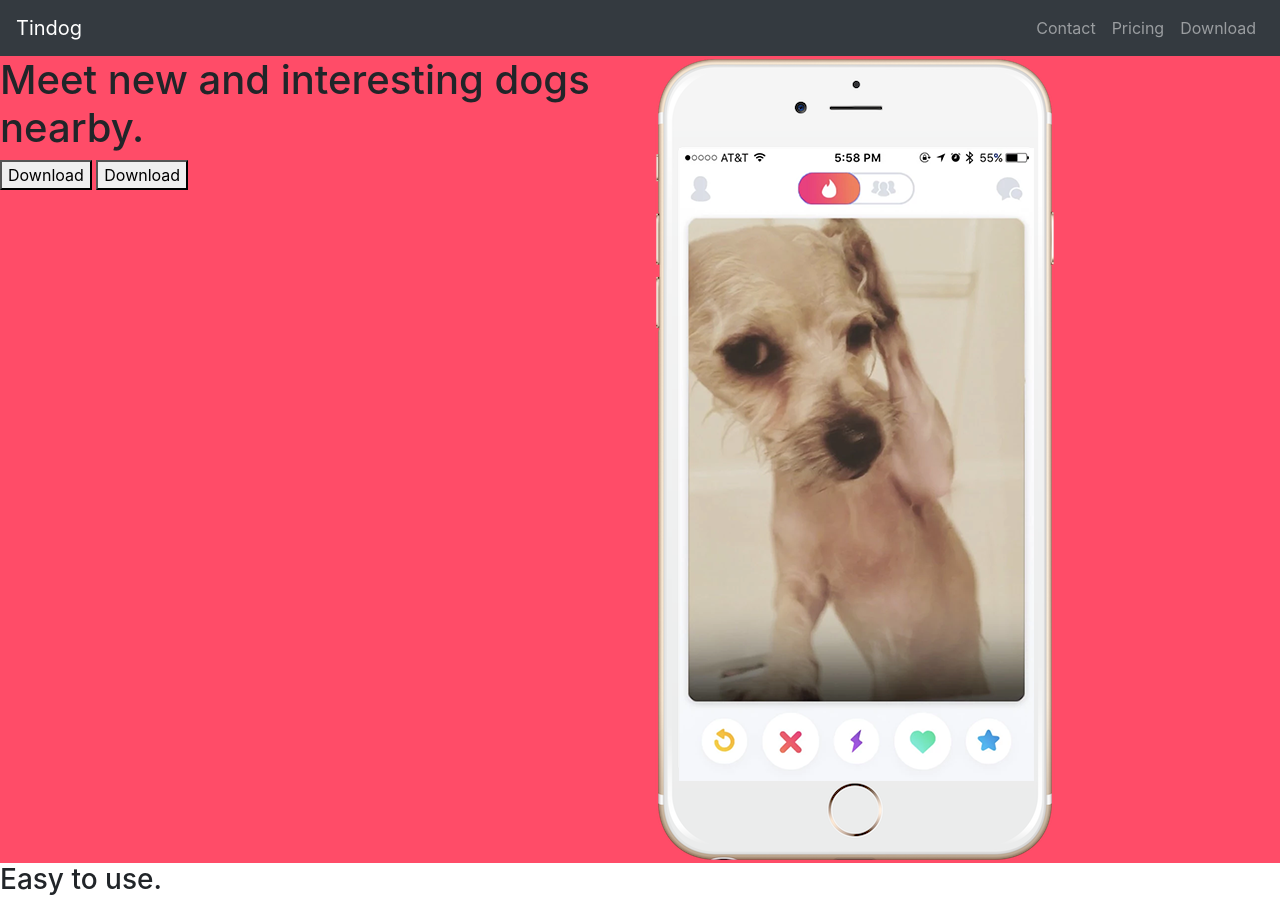
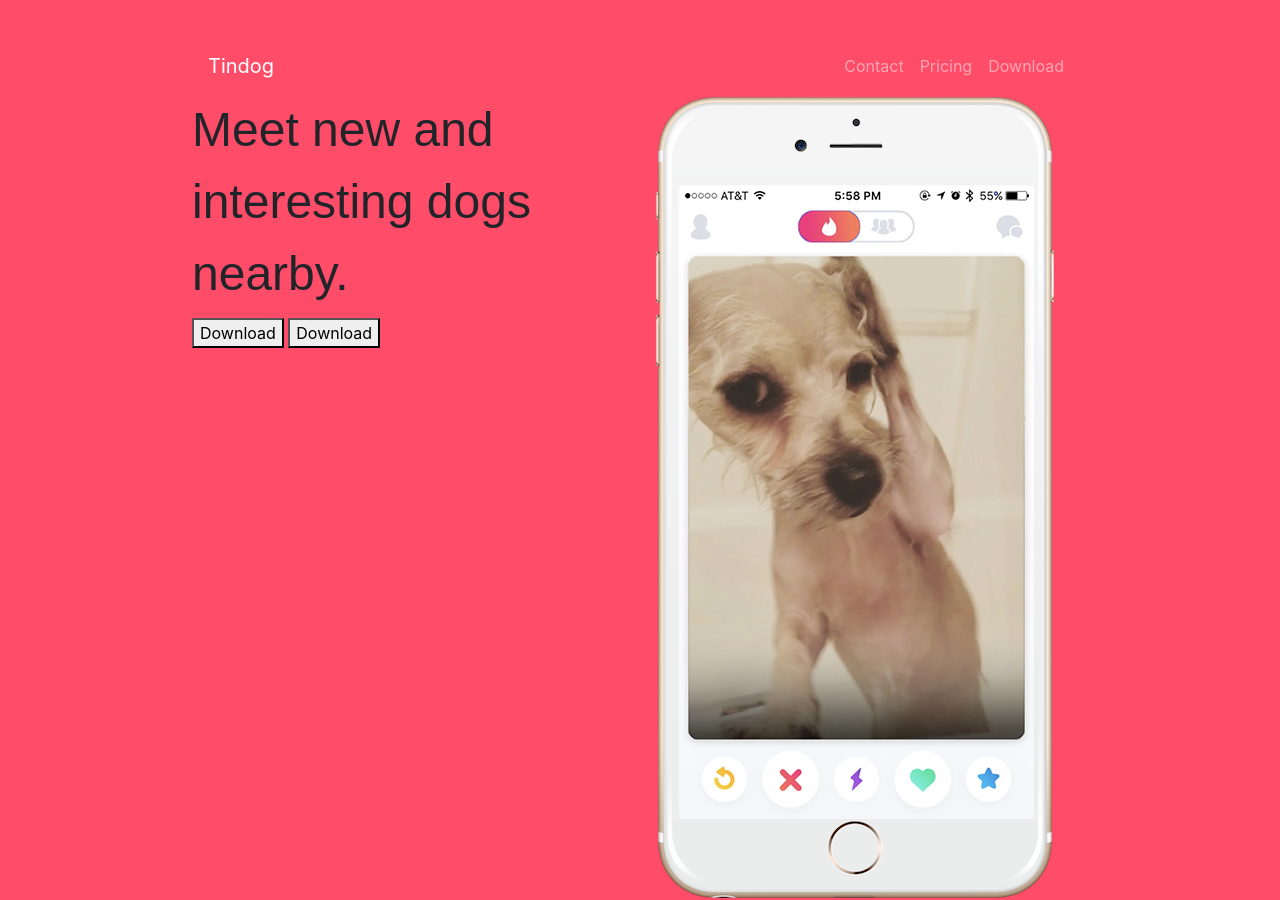
Before and after one commit to iamjodellereyy/tindog, a plain HTML site: page TinDog-Start/index.html in a window 1280 px wide. Shown: the top 900 px of the page. Drawn offline with nearby package versions, Linux system fonts and the light colour scheme.

Commit message:
added container

```diff
--- a/TinDog-Start/css/styles.css
+++ b/TinDog-Start/css/styles.css
@@ -1,5 +1,8 @@
 #title{
     background-color: #ff4c68;
+}
+.container-fluid{
+    padding: 3% 15%;
 }
 h1{
     font-family: 'Montserrat-black', sans-serif;
--- a/TinDog-Start/index.html
+++ b/TinDog-Start/index.html
@@ -4,8 +4,9 @@
 <head>
   <meta charset="utf-8">
   <title>TinDog</title>
+
+  <link rel="stylesheet" href="https://maxcdn.bootstrapcdn.com/bootstrap/4.0.0/css/bootstrap.min.css" integrity="sha384-Gn5384xqQ1aoWXA+058RXPxPg6fy4IWvTNh0E263XmFcJlSAwiGgFAW/dAiS6JXm" crossorigin="anonymous">
   <link rel="stylesheet" href="css/styles.css">
-  <link rel="stylesheet" href="https://maxcdn.bootstrapcdn.com/bootstrap/4.0.0/css/bootstrap.min.css" integrity="sha384-Gn5384xqQ1aoWXA+058RXPxPg6fy4IWvTNh0E263XmFcJlSAwiGgFAW/dAiS6JXm" crossorigin="anonymous">
   <link rel="preconnect" href="https://fonts.gstatic.com">
   <link rel="preconnect" href="https://fonts.gstatic.com">
   <link href="https://fonts.googleapis.com/css2?family=Montserrat:wght@100&family=Ubuntu:wght@300&display=swap" rel="stylesheet">
@@ -14,10 +15,12 @@
 <body>
 
   <section id="title">
+    <div class="container-fluid">
+
 
       <!-- Nav Bar -->
 
-      <nav class="navbar bg-dark navbar-expand-lg navbar-dark">
+        <nav class="navbar navbar-expand-lg navbar-dark">
           <a class="navbar-brand" href="">Tindog</a>
           <button class="navbar-toggler" type="button" data-toggle="collapse" data-target="#navbarSupportedContent" aria-controls="navbarSupportedContent" aria-expanded="false" aria-label="Toggle navigation">
           <span class="navbar-toggler-icon"></span>
@@ -41,19 +44,16 @@
       <!-- Title -->
 
       <div class="row">
-
-
         <div class="col-lg-6">
           <h1>Meet new and interesting dogs nearby.</h1>
           <button  type="button">Download</button>
           <button  type="button">Download</button>
         </div>
-
-
         <div class="col-lg-6">
           <img src="images/iphone6.png" alt="iphone-mockup">
         </div>
-
+      </div>
+    </div>
   </section>
 
 
```
Lines whose indentation alone changed are shown as unchanged.
